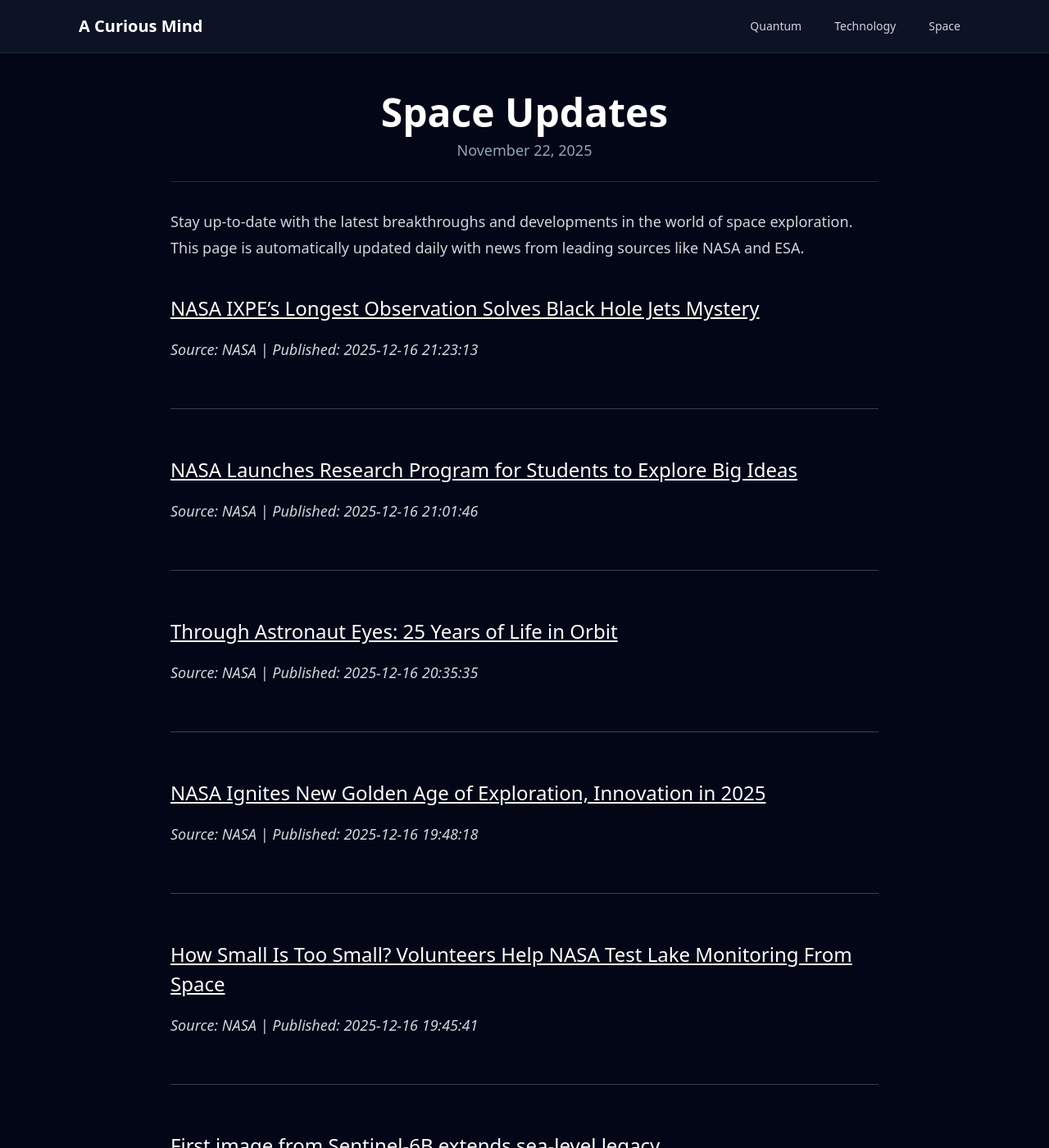
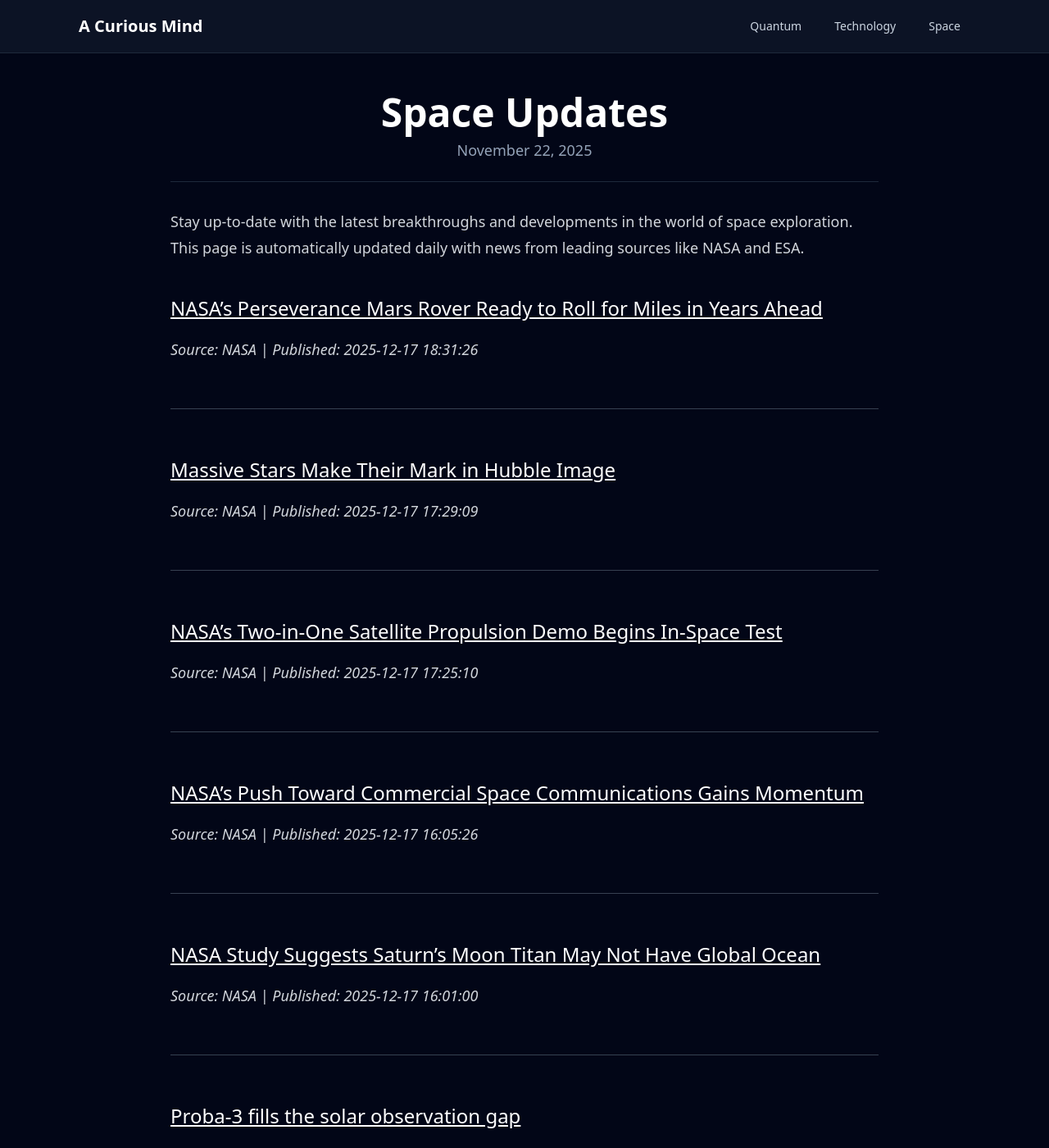
Before and after one commit to onehl7/onehl7.github.io, a Jekyll site: the page built from _posts/2025-11-22-space-updates.md, in a window 1280 px wide and 1400 px high. Shown: the whole window at 82% size. Built offline with Jekyll 4.4.1, drawn with Linux system fonts in a browser that asks for light colours; nearby versions of some CDN libraries; some of the changed text lies outside the part shown.

Commit message:
Update space news data

```diff
--- a/_data/space_news.json
+++ b/_data/space_news.json
@@ -1,33 +1,51 @@
 [
   {
     "source": "NASA",
-    "title": "NASA IXPE\u2019s Longest Observation Solves Black Hole Jets Mystery",
-    "link": "https://www.nasa.gov/missions/ixpe/nasa-ixpes-longest-observation-solves-black-hole-jets-mystery/",
-    "published": "2025-12-16 21:23:13"
+    "title": "NASA\u2019s Perseverance Mars Rover Ready to Roll for Miles in Years Ahead",
+    "link": "https://www.nasa.gov/missions/mars-2020-perseverance/perseverance-rover/nasas-perseverance-mars-rover-ready-to-roll-for-miles-in-years-ahead/",
+    "published": "2025-12-17 18:31:26"
   },
   {
     "source": "NASA",
-    "title": "NASA Launches Research Program for Students to Explore Big Ideas",
-    "link": "https://www.nasa.gov/learning-resources/research-program-for-students/",
-    "published": "2025-12-16 21:01:46"
+    "title": "Massive Stars Make Their Mark in Hubble Image",
+    "link": "https://www.nasa.gov/image-article/massive-stars-make-their-mark-in-hubble-image/",
+    "published": "2025-12-17 17:29:09"
   },
   {
     "source": "NASA",
-    "title": "Through Astronaut Eyes: 25 Years of Life in Orbit",
-    "link": "https://www.nasa.gov/centers-and-facilities/johnson/through-astronaut-eyes-25-years-of-life-in-orbit/",
-    "published": "2025-12-16 20:35:35"
+    "title": "NASA\u2019s Two-in-One Satellite Propulsion Demo Begins In-Space Test",
+    "link": "https://www.nasa.gov/centers-and-facilities/ames/nasas-two-in-one-satellite-propulsion-demo-begins-in-space-test/",
+    "published": "2025-12-17 17:25:10"
   },
   {
     "source": "NASA",
-    "title": "NASA Ignites New Golden Age of Exploration, Innovation in 2025",
-    "link": "https://www.nasa.gov/news-release/nasa-ignites-new-golden-age-of-exploration-innovation-in-2025/",
-    "published": "2025-12-16 19:48:18"
+    "title": "NASA\u2019s Push Toward Commercial Space Communications Gains Momentum",
+    "link": "https://www.nasa.gov/technology/space-comms/nasas-push-toward-commercial-space-communications-gains-momentum/",
+    "published": "2025-12-17 16:05:26"
   },
   {
     "source": "NASA",
-    "title": "How Small Is Too Small? Volunteers Help NASA Test Lake Monitoring From Space",
-    "link": "https://science.nasa.gov/get-involved/citizen-science/how-small-is-too-small-volunteers-help-nasa-test-lake-monitoring-from-space/",
-    "published": "2025-12-16 19:45:41"
+    "title": "NASA Study Suggests Saturn\u2019s Moon Titan May Not Have Global Ocean",
+    "link": "https://www.nasa.gov/solar-system/planets/saturn/saturn-moons/titan/nasa-study-suggests-saturns-moon-titan-may-not-have-global-ocean/",
+    "published": "2025-12-17 16:01:00"
+  },
+  {
+    "source": "ESA",
+    "title": "Proba-3 fills the solar observation gap",
+    "link": "https://www.esa.int/Enabling_Support/Space_Engineering_Technology/Proba-3_fills_the_solar_observation_gap",
+    "published": "2025-12-17 13:45:00"
+  },
+  {
+    "source": "ESA",
+    "title": "Galileo\u2019s first Ariane 6 launch strengthens European resilience",
+    "link": "https://www.esa.int/Applications/Satellite_navigation/Galileo_s_first_Ariane_6_launch_strengthens_European_resilience",
+    "published": "2025-12-17 10:00:00"
+  },
+  {
+    "source": "ESA",
+    "title": "Galileo L14 liftoff on Ariane 6",
+    "link": "https://www.esa.int/ESA_Multimedia/Videos/2025/12/Galileo_L14_liftoff_on_Ariane_6",
+    "published": "2025-12-17 05:02:00"
   },
   {
     "source": "ESA",
@@ -37,24 +55,6 @@
   },
   {
     "source": "ESA",
-    "title": "ESA highlights 2025",
-    "link": "https://www.esa.int/ESA_Multimedia/Videos/2025/12/ESA_highlights_2025",
-    "published": "2025-12-15 15:00:00"
-  },
-  {
-    "source": "ESA",
-    "title": "Satellites help tackle landfill methane leaks",
-    "link": "https://www.esa.int/Applications/Observing_the_Earth/Space_for_our_climate/Satellites_help_tackle_landfill_methane_leaks",
-    "published": "2025-12-15 09:00:00"
-  },
-  {
-    "source": "ESA",
-    "title": "Week in images: 08-12 December 2025",
-    "link": "https://www.esa.int/About_Us/Week_in_images/Week_in_images_08-12_December_2025",
-    "published": "2025-12-12 14:15:00"
-  },
-  {
-    "source": "ESA",
     "title": "Ministerial Council 2025",
     "link": "https://www.esa.int/About_Us/Ministerial_Council_2025",
     "published": "2025-11-18 10:39:00"
```
